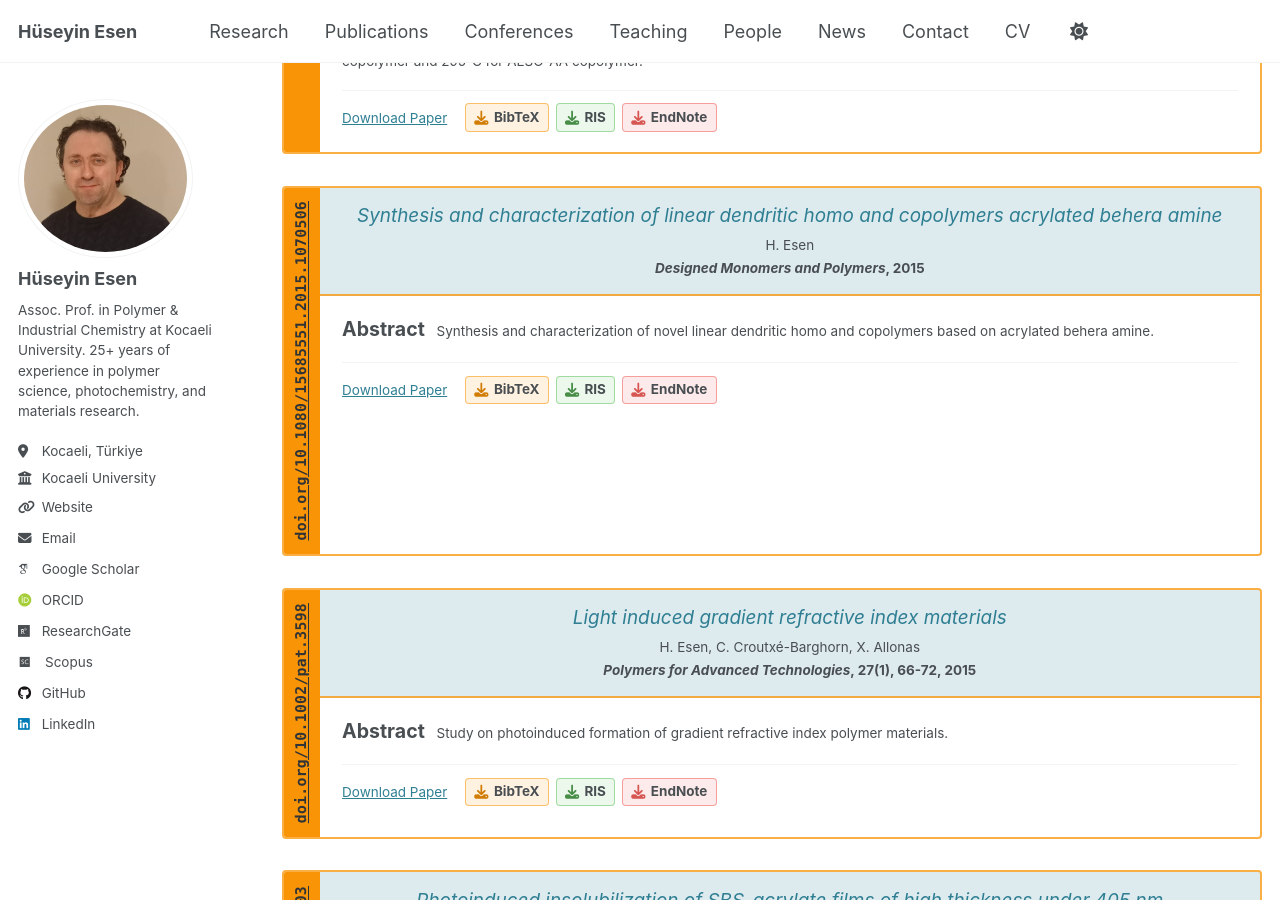
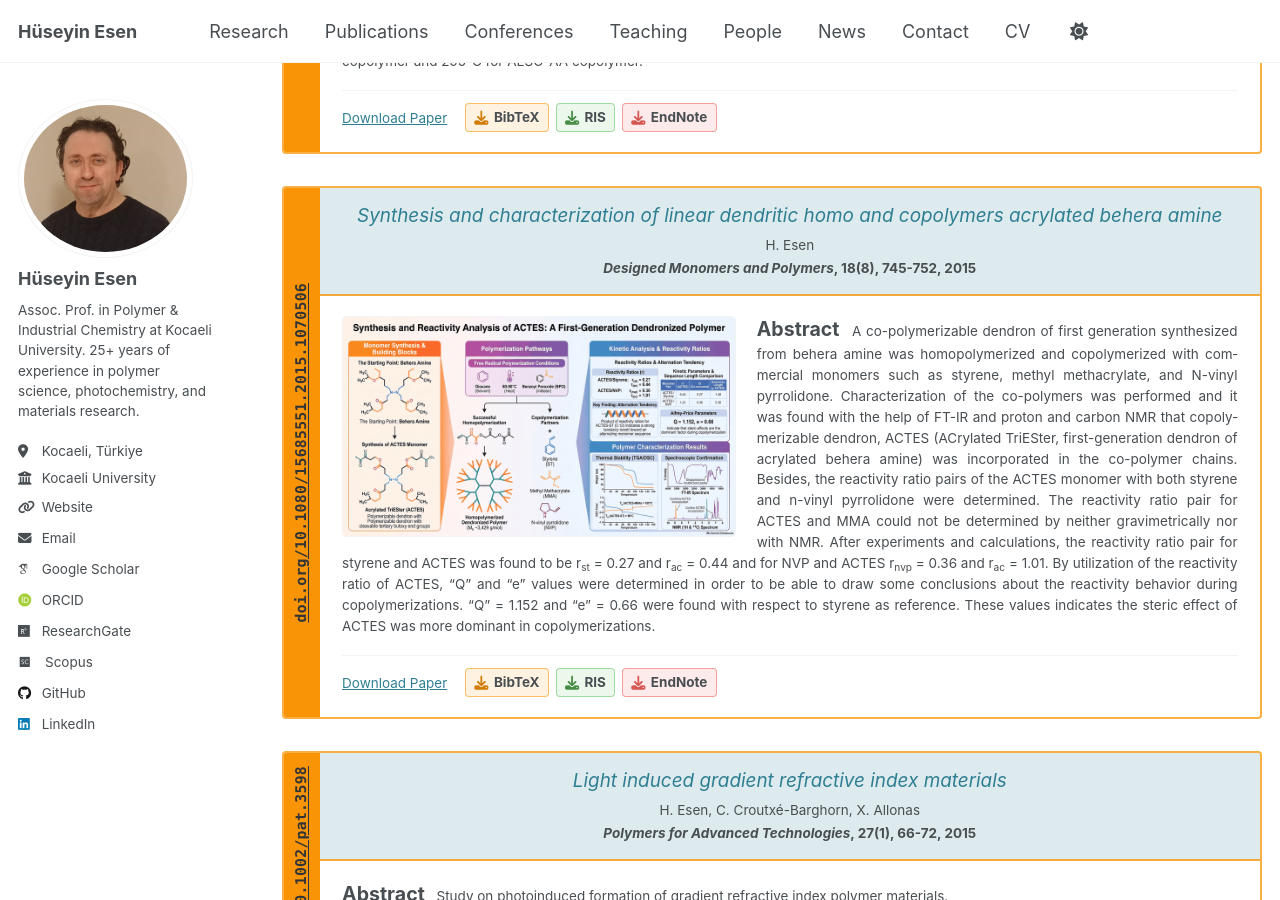
Before and after one commit to huseyin-esen/huseyin-esen.github.io, a Jekyll site: the page built from _pages/publications.html, in a window 1280 px wide and 900 px high, scrolled down 2884 px. Built offline with Jekyll 4.4.1, drawn with Linux system fonts in a browser that asks for light colours; some web fonts are replaced.

Commit message:
Add the abstract and graphical abstract for the ACTES dendron paper
Wording verbatim; the reactivity-ratio subscripts the plain-text copy had
flattened into rst, rac and rnvp are restored.

The entry was also missing its volume, issue and pages, all confirmed
against Crossref: Designed Monomers and Polymers 18(8), 745-752.

This figure carries more gradient than the earlier ones, so the pair is
split by format rather than size alone: a 256-colour PNG at 900px keeps
the inline text crisp at 216KB, and the linked 1800px copy is JPEG q92 at
405KB instead of a 2.1MB PNG.

Co-Authored-By: Claude Opus 5 <noreply@anthropic.com>

```diff
--- a/_publications/2015-07-31-synthesis-linear-dendritic-copolymers.md
+++ b/_publications/2015-07-31-synthesis-linear-dendritic-copolymers.md
@@ -8,7 +8,34 @@ date: 2015-07-31
 authors:
   - "Esen, H."
 venue: 'Designed Monomers and Polymers'
+volume: 18
+issue: 8
+pages: '745-752'
 doi: '10.1080/15685551.2015.1070506'
+# Wording verbatim; the reactivity-ratio subscripts the plain-text copy had
+# flattened (rst, rac, rnvp) are restored.
+abstract: >-
+  A co-polymerizable dendron of first generation synthesized from behera amine
+  was homopolymerized and copolymerized with commercial monomers such as
+  styrene, methyl methacrylate, and N-vinyl pyrrolidone. Characterization of
+  the co-polymers was performed and it was found with the help of FT-IR and
+  proton and carbon NMR that copolymerizable dendron, ACTES (ACrylated
+  TriESter, first-generation dendron of acrylated behera amine) was
+  incorporated in the co-polymer chains. Besides, the reactivity ratio pairs
+  of the ACTES monomer with both styrene and n-vinyl pyrrolidone were
+  determined. The reactivity ratio pair for ACTES and MMA could not be
+  determined by neither gravimetrically nor with NMR. After experiments and
+  calculations, the reactivity ratio pair for styrene and ACTES was found to
+  be r<sub>st</sub> = 0.27 and r<sub>ac</sub> = 0.44 and for NVP and ACTES
+  r<sub>nvp</sub> = 0.36 and r<sub>ac</sub> = 1.01. By utilization of the
+  reactivity ratio of ACTES, “Q” and “e” values were determined in order to be
+  able to draw some conclusions about the reactivity behavior during
+  copolymerizations. “Q” = 1.152 and “e” = 0.66 were found with respect to
+  styrene as reference. These values indicates the steric effect of ACTES was
+  more dominant in copolymerizations.
+# Dense figure: a 900px copy is displayed, an 1800px one linked.
+graphical_abstract: 'actes-dendron-graphical-abstract.png'
+graphical_abstract_full: 'actes-dendron-graphical-abstract-full.jpg'
 paperurl: 'https://www.tandfonline.com/doi/full/10.1080/15685551.2015.1070506'
-citation: 'Esen, H. (2015). &quot;Synthesis and characterization of linear dendritic homo and copolymers acrylated behera amine.&quot; <i>Designed Monomers and Polymers</i>. DOI: 10.1080/15685551.2015.1070506'
+citation: 'Esen, H. (2015). &quot;Synthesis and characterization of linear dendritic homo and copolymers acrylated behera amine.&quot; <i>Designed Monomers and Polymers</i>, 18(8), 745-752. DOI: 10.1080/15685551.2015.1070506'
 ---
```
Also changed, not shown: images/actes-dendron-graphical-abstract-full.jpg (added), images/actes-dendron-graphical-abstract.png (added).
